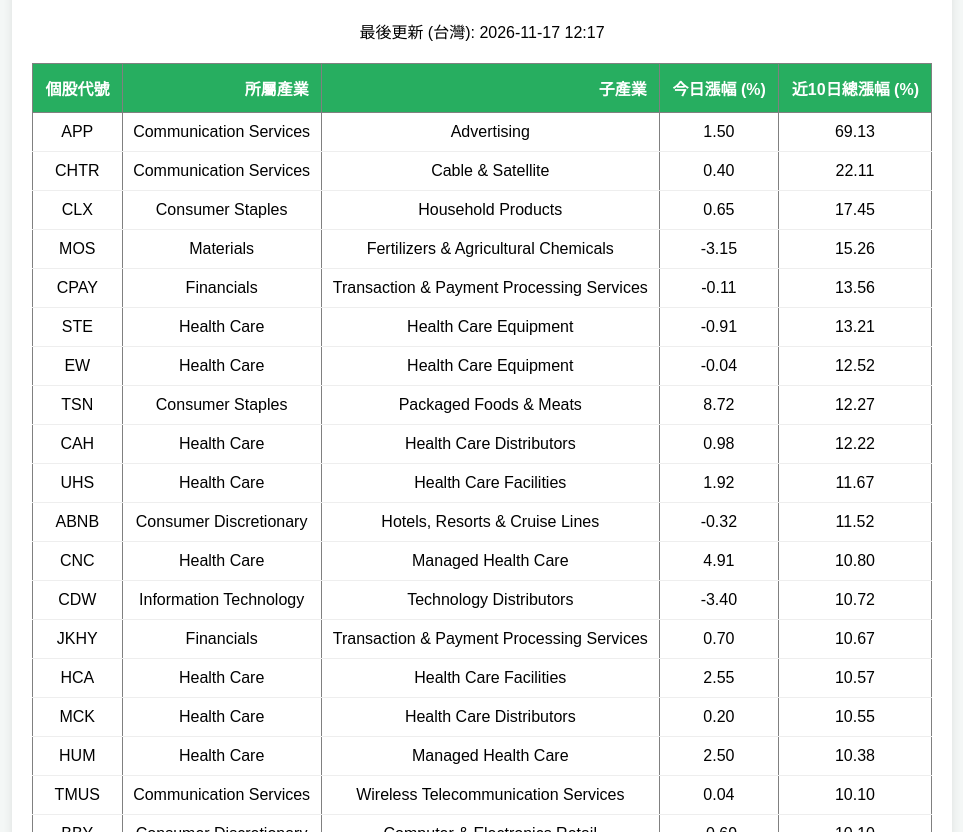
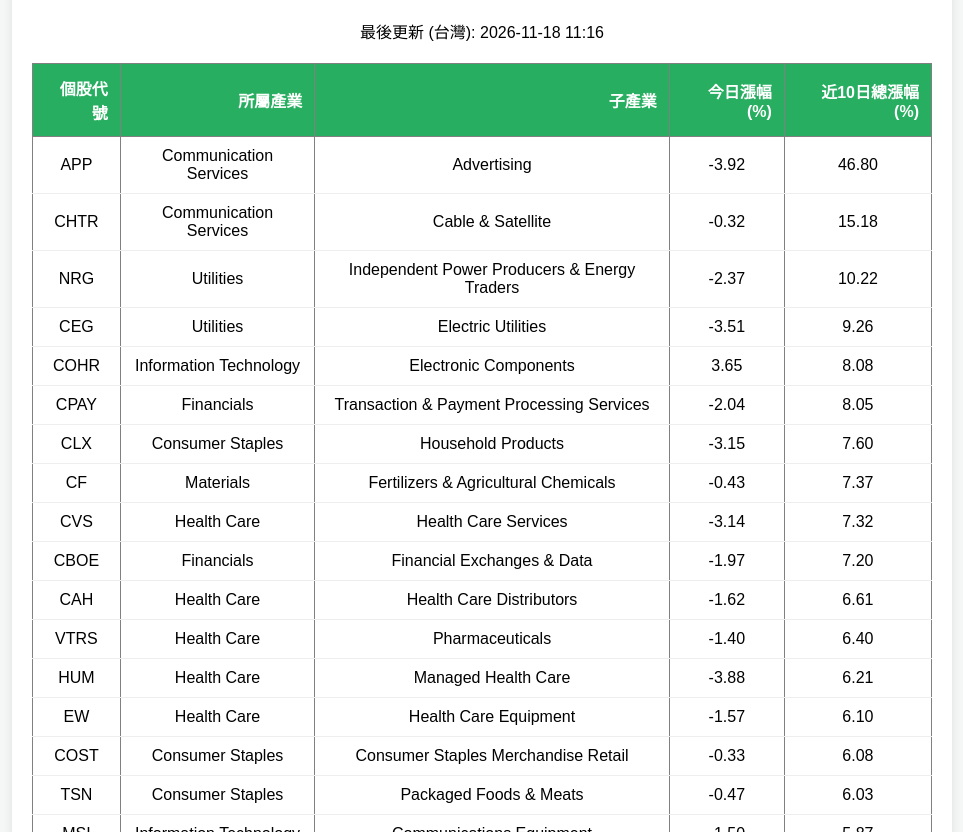
Before and after one commit to sa8712xyz-arch/My-Stock-Heatmap, a plain HTML site: page index.html in a window 1280 px wide. Shown: the part 120-952 px from the top of the page, without its empty margins (158-1121 px from the left). Drawn offline with Linux system fonts and the light colour scheme.

Commit message:
Update table data

```diff
--- a/index.html
+++ b/index.html
@@ -17,7 +17,7 @@
     <body>
         <div class="container">
             <h1>S&P 500 前 20 強強勢股 (近 10 日)</h1>
-            <p style="text-align: center;">最後更新 (台灣): 2026-11-17 12:17</p>
+            <p style="text-align: center;">最後更新 (台灣): 2026-11-18 11:16</p>
             <table border="1" class="dataframe table table-striped">
   <thead>
     <tr style="text-align: right;">
@@ -33,141 +33,141 @@
       <td>APP</td>
       <td>Communication Services</td>
       <td>Advertising</td>
-      <td>1.50</td>
-      <td>69.13</td>
+      <td>-3.92</td>
+      <td>46.80</td>
     </tr>
     <tr>
       <td>CHTR</td>
       <td>Communication Services</td>
       <td>Cable &amp; Satellite</td>
-      <td>0.40</td>
-      <td>22.11</td>
+      <td>-0.32</td>
+      <td>15.18</td>
+    </tr>
+    <tr>
+      <td>NRG</td>
+      <td>Utilities</td>
+      <td>Independent Power Producers &amp; Energy Traders</td>
+      <td>-2.37</td>
+      <td>10.22</td>
+    </tr>
+    <tr>
+      <td>CEG</td>
+      <td>Utilities</td>
+      <td>Electric Utilities</td>
+      <td>-3.51</td>
+      <td>9.26</td>
+    </tr>
+    <tr>
+      <td>COHR</td>
+      <td>Information Technology</td>
+      <td>Electronic Components</td>
+      <td>3.65</td>
+      <td>8.08</td>
+    </tr>
+    <tr>
+      <td>CPAY</td>
+      <td>Financials</td>
+      <td>Transaction &amp; Payment Processing Services</td>
+      <td>-2.04</td>
+      <td>8.05</td>
     </tr>
     <tr>
       <td>CLX</td>
       <td>Consumer Staples</td>
       <td>Household Products</td>
-      <td>0.65</td>
-      <td>17.45</td>
+      <td>-3.15</td>
+      <td>7.60</td>
     </tr>
     <tr>
-      <td>MOS</td>
+      <td>CF</td>
       <td>Materials</td>
       <td>Fertilizers &amp; Agricultural Chemicals</td>
-      <td>-3.15</td>
-      <td>15.26</td>
+      <td>-0.43</td>
+      <td>7.37</td>
     </tr>
     <tr>
-      <td>CPAY</td>
-      <td>Financials</td>
-      <td>Transaction &amp; Payment Processing Services</td>
-      <td>-0.11</td>
-      <td>13.56</td>
+      <td>CVS</td>
+      <td>Health Care</td>
+      <td>Health Care Services</td>
+      <td>-3.14</td>
+      <td>7.32</td>
     </tr>
     <tr>
-      <td>STE</td>
+      <td>CBOE</td>
+      <td>Financials</td>
+      <td>Financial Exchanges &amp; Data</td>
+      <td>-1.97</td>
+      <td>7.20</td>
+    </tr>
+    <tr>
+      <td>CAH</td>
       <td>Health Care</td>
-      <td>Health Care Equipment</td>
-      <td>-0.91</td>
-      <td>13.21</td>
+      <td>Health Care Distributors</td>
+      <td>-1.62</td>
+      <td>6.61</td>
+    </tr>
+    <tr>
+      <td>VTRS</td>
+      <td>Health Care</td>
+      <td>Pharmaceuticals</td>
+      <td>-1.40</td>
+      <td>6.40</td>
+    </tr>
+    <tr>
+      <td>HUM</td>
+      <td>Health Care</td>
+      <td>Managed Health Care</td>
+      <td>-3.88</td>
+      <td>6.21</td>
     </tr>
     <tr>
       <td>EW</td>
       <td>Health Care</td>
       <td>Health Care Equipment</td>
-      <td>-0.04</td>
-      <td>12.52</td>
+      <td>-1.57</td>
+      <td>6.10</td>
+    </tr>
+    <tr>
+      <td>COST</td>
+      <td>Consumer Staples</td>
+      <td>Consumer Staples Merchandise Retail</td>
+      <td>-0.33</td>
+      <td>6.08</td>
     </tr>
     <tr>
       <td>TSN</td>
       <td>Consumer Staples</td>
       <td>Packaged Foods &amp; Meats</td>
-      <td>8.72</td>
-      <td>12.27</td>
+      <td>-0.47</td>
+      <td>6.03</td>
     </tr>
     <tr>
-      <td>CAH</td>
-      <td>Health Care</td>
-      <td>Health Care Distributors</td>
-      <td>0.98</td>
-      <td>12.22</td>
+      <td>MSI</td>
+      <td>Information Technology</td>
+      <td>Communications Equipment</td>
+      <td>-1.50</td>
+      <td>5.87</td>
     </tr>
     <tr>
-      <td>UHS</td>
-      <td>Health Care</td>
-      <td>Health Care Facilities</td>
-      <td>1.92</td>
-      <td>11.67</td>
+      <td>VST</td>
+      <td>Utilities</td>
+      <td>Electric Utilities</td>
+      <td>-2.31</td>
+      <td>5.70</td>
     </tr>
     <tr>
-      <td>ABNB</td>
-      <td>Consumer Discretionary</td>
-      <td>Hotels, Resorts &amp; Cruise Lines</td>
-      <td>-0.32</td>
-      <td>11.52</td>
-    </tr>
-    <tr>
-      <td>CNC</td>
-      <td>Health Care</td>
-      <td>Managed Health Care</td>
-      <td>4.91</td>
-      <td>10.80</td>
-    </tr>
-    <tr>
-      <td>CDW</td>
-      <td>Information Technology</td>
-      <td>Technology Distributors</td>
-      <td>-3.40</td>
-      <td>10.72</td>
-    </tr>
-    <tr>
-      <td>JKHY</td>
-      <td>Financials</td>
-      <td>Transaction &amp; Payment Processing Services</td>
-      <td>0.70</td>
-      <td>10.67</td>
-    </tr>
-    <tr>
-      <td>HCA</td>
-      <td>Health Care</td>
-      <td>Health Care Facilities</td>
-      <td>2.55</td>
-      <td>10.57</td>
-    </tr>
-    <tr>
-      <td>MCK</td>
-      <td>Health Care</td>
-      <td>Health Care Distributors</td>
-      <td>0.20</td>
-      <td>10.55</td>
-    </tr>
-    <tr>
-      <td>HUM</td>
-      <td>Health Care</td>
-      <td>Managed Health Care</td>
-      <td>2.50</td>
-      <td>10.38</td>
+      <td>CASY</td>
+      <td>Consumer Staples</td>
+      <td>Food Retail</td>
+      <td>1.04</td>
+      <td>5.66</td>
     </tr>
     <tr>
       <td>TMUS</td>
       <td>Communication Services</td>
       <td>Wireless Telecommunication Services</td>
-      <td>0.04</td>
-      <td>10.10</td>
-    </tr>
-    <tr>
-      <td>BBY</td>
-      <td>Consumer Discretionary</td>
-      <td>Computer &amp; Electronics Retail</td>
-      <td>-0.69</td>
-      <td>10.10</td>
-    </tr>
-    <tr>
-      <td>ANET</td>
-      <td>Information Technology</td>
-      <td>Communications Equipment</td>
-      <td>-5.21</td>
-      <td>10.07</td>
+      <td>-1.24</td>
+      <td>5.48</td>
     </tr>
   </tbody>
 </table>
```
